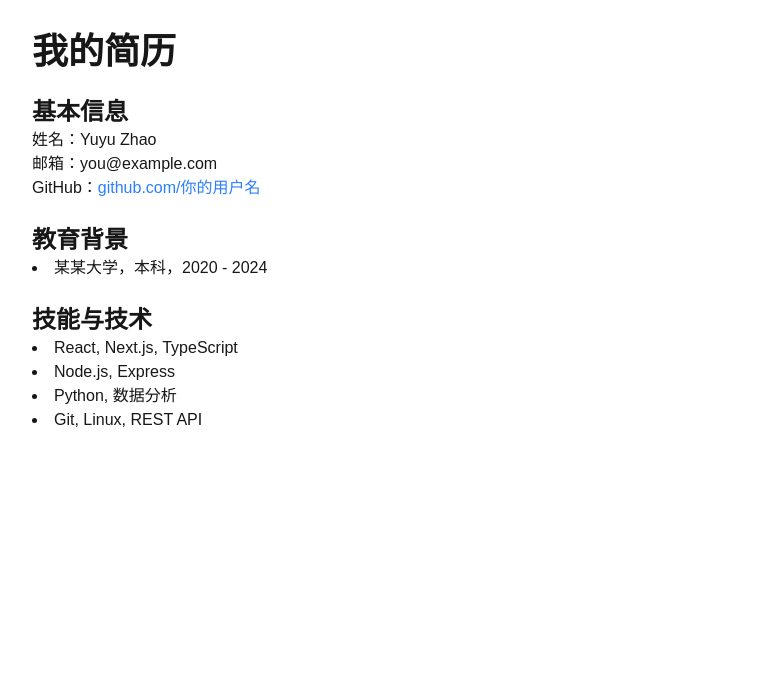
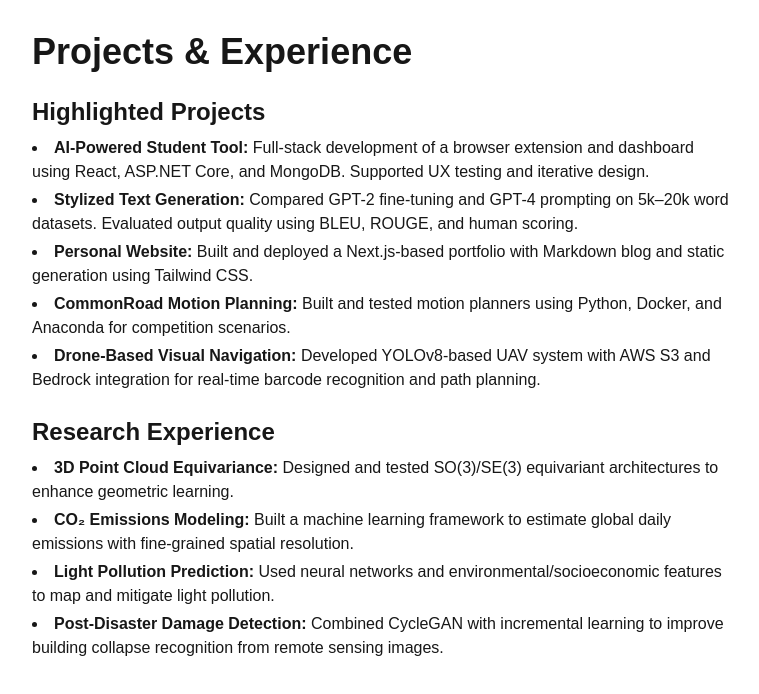
Before and after one commit to sealzhao/my-portfolio, a Next.js app: page /resume in a window 1280 px wide. Shown: the top 694 px of the page, without its empty margins (256-1015 px from the left). Built offline with nearby package versions, Linux system fonts and the light colour scheme.

Commit message:
Update homepage to English and add contact page

```diff
--- /dev/null
+++ b/pages/contact.tsx
@@ -0,0 +1,14 @@
+export default function Contact() {
+  return (
+    <main className="min-h-screen p-8 max-w-2xl mx-auto text-center">
+      <h1 className="text-4xl font-bold mb-6">Contact Me</h1>
+      <p className="text-lg mb-4">Feel free to reach out via email:</p>
+      <a
+        href="mailto:yuyuzhao2002@gmail.com"
+        className="text-blue-600 text-xl underline hover:text-blue-800"
+      >
+        yuyuzhao2002@gmail.com
+      </a>
+    </main>
+  );
+}
--- a/pages/index.tsx
+++ b/pages/index.tsx
@@ -1,24 +1,22 @@
-import Link from 'next/link';
+import Link from "next/link";
 
 export default function Home() {
   return (
-    <main className="min-h-screen p-8 flex flex-col items-center justify-center">
-      <h1 className="text-4xl font-bold mb-4">你好，我是 Yuyu Zhao</h1>
-      <p className="text-lg mb-6 text-center">
-        欢迎来到我的个人主页！这里有我的简历、项目、博客和联系方式。
-      </p>
-      <div className="flex gap-4">
-        <Link href="/resume" className="px-4 py-2 bg-blue-500 text-white rounded hover:bg-blue-600">
-          查看简历
+    <main className="min-h-screen p-8 flex flex-col items-center justify-center text-center">
+      <h1 className="text-4xl font-bold mb-4">Hi, I’m <span className="text-black">Yuyu Zhao</span></h1>
+      <p className="text-lg mb-6">Welcome to my personal site! Here you can find my resume, projects, blog, and contact.</p>
+      <div className="flex gap-4 flex-wrap justify-center">
+        <Link href="/resume">
+          <button className="px-4 py-2 bg-blue-500 text-white rounded hover:bg-blue-600">View Resume</button>
         </Link>
-        <Link href="/projects" className="px-4 py-2 bg-green-500 text-white rounded hover:bg-green-600">
-          查看项目
+        <Link href="/projects">
+          <button className="px-4 py-2 bg-green-500 text-white rounded hover:bg-green-600">View Projects</button>
         </Link>
-        <Link href="/blog" className="px-4 py-2 bg-purple-500 text-white rounded hover:bg-purple-600">
-          阅读博客
+        <Link href="/blog">
+          <button className="px-4 py-2 bg-purple-500 text-white rounded hover:bg-purple-600">Read Blog</button>
         </Link>
-        <Link href="/contact" className="px-4 py-2 bg-gray-700 text-white rounded hover:bg-gray-800">
-          联系我
+        <Link href="/contact">
+          <button className="px-4 py-2 bg-gray-800 text-white rounded hover:bg-gray-900">Contact Me</button>
         </Link>
       </div>
     </main>
--- a/pages/projects.tsx
+++ b/pages/projects.tsx
@@ -1,32 +1,66 @@
 export default function Projects() {
   return (
     <main className="min-h-screen p-8 max-w-4xl mx-auto">
-      <h1 className="text-4xl font-bold mb-6">我的项目</h1>
+      <h1 className="text-4xl font-bold mb-6">Projects</h1>
 
       <div className="grid gap-6 md:grid-cols-2">
         {/* 项目1 */}
         <div className="border rounded p-4 shadow hover:shadow-md transition">
-          <h2 className="text-2xl font-semibold">AI 农作物识别 App</h2>
-          <p className="mt-2 text-gray-700">一个基于 React Native 和 AI 模型的农业病虫害识别应用。</p>
+          <h2 className="text-2xl font-semibold">AI-Powered Student Tool</h2>
+          <p className="mt-2 text-gray-700">
+            A full-stack AI tool featuring a browser extension and dashboard. Built with React, ASP.NET Core, and MongoDB, supporting task automation and user research.
+          </p>
           <a
-            href="https://github.com/你的用户名/你的项目仓库"
+            href="https://github.com/sealzhao/ai-student-tool"
             target="_blank"
             className="text-blue-500 underline mt-2 inline-block"
           >
-            查看源码
+            View Source
           </a>
         </div>
 
         {/* 项目2 */}
         <div className="border rounded p-4 shadow hover:shadow-md transition">
-          <h2 className="text-2xl font-semibold">个人任务规划工具</h2>
-          <p className="mt-2 text-gray-700">使用 Next.js + AI 自动生成任务计划，适合日常目标管理。</p>
+          <h2 className="text-2xl font-semibold">Style-Controlled Text Generation</h2>
+          <p className="mt-2 text-gray-700">
+            Compared GPT-2 fine-tuning with GPT-4 prompting to mimic narrative styles. Evaluated with BLEU, ROUGE, and human ratings.
+          </p>
           <a
-            href="https://github.com/你的用户名/另一个项目"
+            href="https://github.com/sealzhao/style-generation"
             target="_blank"
             className="text-blue-500 underline mt-2 inline-block"
           >
-            查看源码
+            View Source
+          </a>
+        </div>
+
+        {/* 项目3 */}
+        <div className="border rounded p-4 shadow hover:shadow-md transition">
+          <h2 className="text-2xl font-semibold">Next.js Personal Website</h2>
+          <p className="mt-2 text-gray-700">
+            A portfolio site with resume, project showcase, and Markdown blog support. Built with Next.js and Tailwind CSS.
+          </p>
+          <a
+            href="https://github.com/sealzhao/portfolio-site"
+            target="_blank"
+            className="text-blue-500 underline mt-2 inline-block"
+          >
+            View Source
+          </a>
+        </div>
+
+        {/* 项目4 */}
+        <div className="border rounded p-4 shadow hover:shadow-md transition">
+          <h2 className="text-2xl font-semibold">Motion Planning for CommonRoad</h2>
+          <p className="mt-2 text-gray-700">
+            Developed and tested motion planners using Python and Docker for autonomous vehicle benchmark tasks under the CommonRoad framework.
+          </p>
+          <a
+            href="https://github.com/sealzhao/commonroad-planner"
+            target="_blank"
+            className="text-blue-500 underline mt-2 inline-block"
+          >
+            View Source
           </a>
         </div>
       </div>
--- a/pages/resume.tsx
+++ b/pages/resume.tsx
@@ -1,29 +1,44 @@
 export default function Resume() {
   return (
     <main className="min-h-screen p-8 max-w-3xl mx-auto">
-      <h1 className="text-4xl font-bold mb-6">我的简历</h1>
+      <h1 className="text-4xl font-bold mb-6">Projects & Experience</h1>
 
       <section className="mb-6">
-        <h2 className="text-2xl font-semibold">基本信息</h2>
-        <p>姓名：Yuyu Zhao</p>
-        <p>邮箱：you@example.com</p>
-        <p>GitHub：<a className="text-blue-500" href="https://github.com/你的用户名" target="_blank">github.com/你的用户名</a></p>
+        <h2 className="text-2xl font-semibold mb-2">Highlighted Projects</h2>
+        <ul className="list-disc list-inside space-y-1">
+          <li>
+            <strong>AI-Powered Student Tool:</strong> Full-stack development of a browser extension and dashboard using React, ASP.NET Core, and MongoDB. Supported UX testing and iterative design.
+          </li>
+          <li>
+            <strong>Stylized Text Generation:</strong> Compared GPT-2 fine-tuning and GPT-4 prompting on 5k–20k word datasets. Evaluated output quality using BLEU, ROUGE, and human scoring.
+          </li>
+          <li>
+            <strong>Personal Website:</strong> Built and deployed a Next.js-based portfolio with Markdown blog and static generation using Tailwind CSS.
+          </li>
+          <li>
+            <strong>CommonRoad Motion Planning:</strong> Built and tested motion planners using Python, Docker, and Anaconda for competition scenarios.
+          </li>
+          <li>
+            <strong>Drone-Based Visual Navigation:</strong> Developed YOLOv8-based UAV system with AWS S3 and Bedrock integration for real-time barcode recognition and path planning.
+          </li>
+        </ul>
       </section>
 
       <section className="mb-6">
-        <h2 className="text-2xl font-semibold">教育背景</h2>
-        <ul className="list-disc list-inside">
-          <li>某某大学，本科，2020 - 2024</li>
-        </ul>
-      </section>
-
-      <section>
-        <h2 className="text-2xl font-semibold">技能与技术</h2>
-        <ul className="list-disc list-inside">
-          <li>React, Next.js, TypeScript</li>
-          <li>Node.js, Express</li>
-          <li>Python, 数据分析</li>
-          <li>Git, Linux, REST API</li>
+        <h2 className="text-2xl font-semibold mb-2">Research Experience</h2>
+        <ul className="list-disc list-inside space-y-1">
+          <li>
+            <strong>3D Point Cloud Equivariance:</strong> Designed and tested SO(3)/SE(3) equivariant architectures to enhance geometric learning.
+          </li>
+          <li>
+            <strong>CO₂ Emissions Modeling:</strong> Built a machine learning framework to estimate global daily emissions with fine-grained spatial resolution.
+          </li>
+          <li>
+            <strong>Light Pollution Prediction:</strong> Used neural networks and environmental/socioeconomic features to map and mitigate light pollution.
+          </li>
+          <li>
+            <strong>Post-Disaster Damage Detection:</strong> Combined CycleGAN with incremental learning to improve building collapse recognition from remote sensing images.
+          </li>
         </ul>
       </section>
     </main>
```
